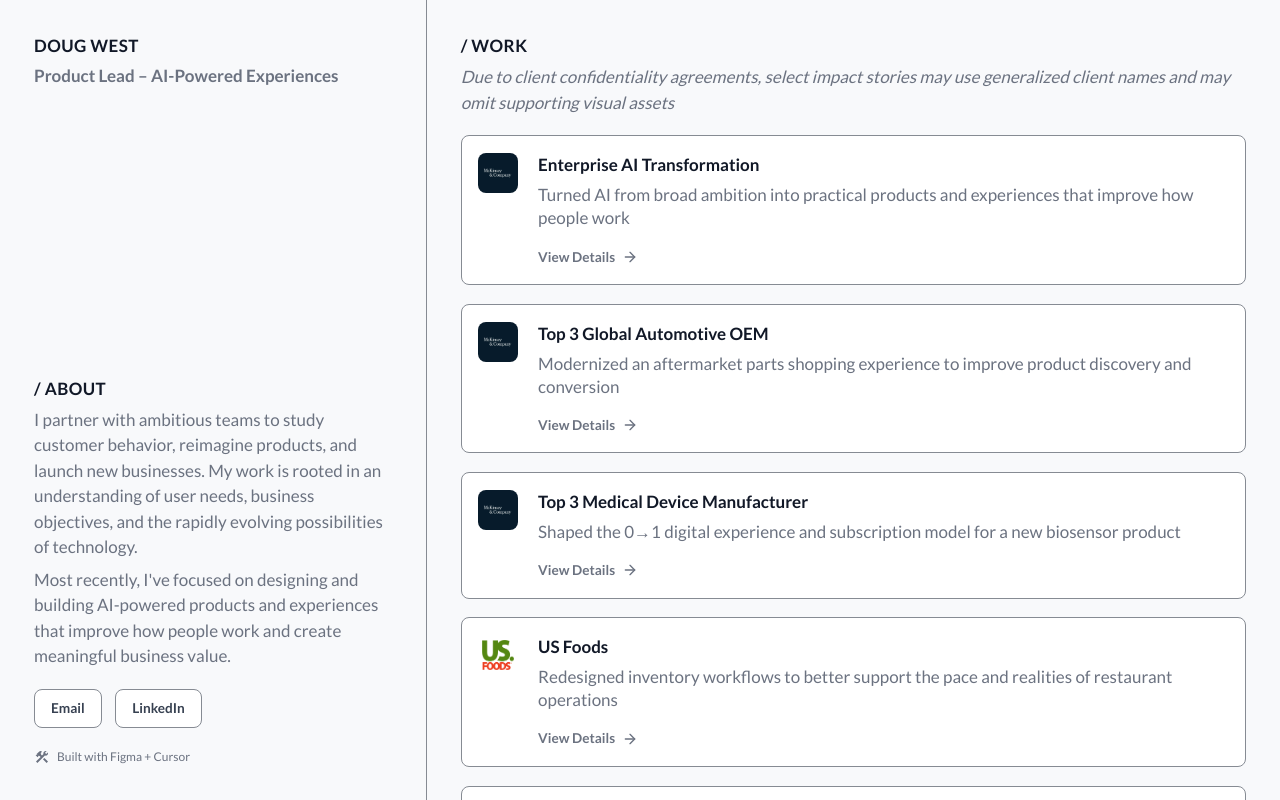
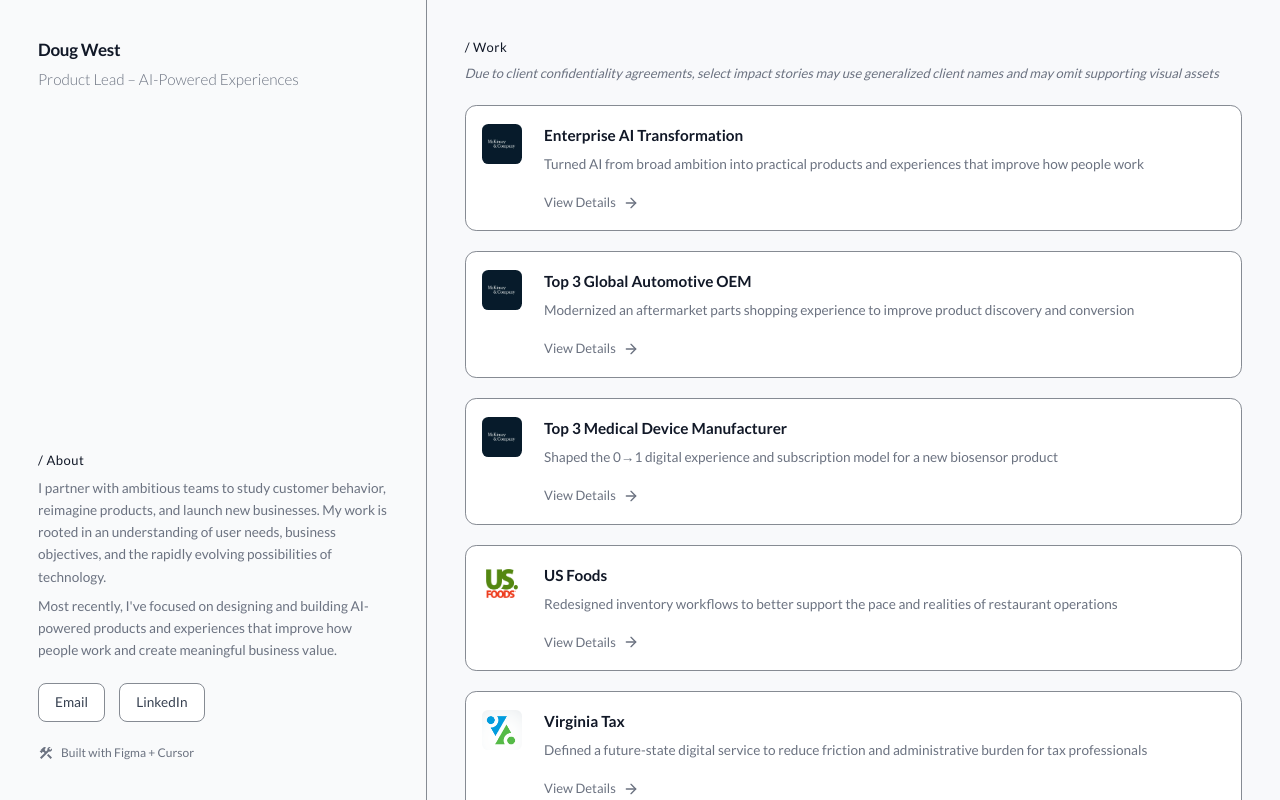
Before and after one commit to hotdiggitydoug/April-2025-Potfolio, a Next.js app: page / in a window 1280 px wide. Built offline with nearby package versions, Linux system fonts and the light colour scheme.

Commit message:
Ive style
jony Ive style prompt

```diff
--- a/src/app/globals.css
+++ b/src/app/globals.css
@@ -19,9 +19,9 @@
   --text-lg: 0.95625rem;
   --text-lg--line-height: 1.375rem;
   --text-xl: 1.0625rem;
-  --text-xl--line-height: 1.4375rem;
+  --text-xl--line-height: 1.5rem;
   --text-2xl: 1.275rem;
-  --text-2xl--line-height: 1.59375rem;
+  --text-2xl--line-height: 1.65rem;
   --text-3xl: 1.59375rem;
   --text-3xl--line-height: 1.875rem;
   --text-4xl: 1.9125rem;
@@ -47,11 +47,17 @@
     'Apple Color Emoji', 'Segoe UI Emoji', 'Segoe UI Symbol', 'Noto Color Emoji';
   --font-heading: var(--font-sans);
 
-  /* Lato has 400 / 700; cap heavy utilities at bold so weights resolve to loaded faces */
+  /* Lato 300 / 400 / 700 — map utilities to loaded faces (no faux 500/600) */
+  --font-weight-light: 300;
+  --font-weight-medium: 400;
   --font-weight-semibold: 700;
   --font-weight-bold: 700;
   --font-weight-extrabold: 700;
   --font-weight-black: 700;
+
+  /* Small caps / labels — restrained letterspace */
+  --tracking-label: 0.04em;
+  --tracking-tight: -0.015em;
 
   --color-folio-000: var(--folio-000);
   --color-folio-100: var(--folio-100);
@@ -73,23 +79,25 @@
   --color-portfolio-black: var(--folio-900);
   --color-portfolio-white: var(--folio-000);
 
-  /* Spacing rhythm (~15% tighter to match reduced type) */
-  --spacing-layout: 2.125rem;
-  --spacing-section: 1.275rem;
-  --spacing-block: 1.0625rem;
+  /* Spacing rhythm — slightly looser vertical cadence */
+  --spacing-layout: 2.375rem;
+  --spacing-section: 1.4rem;
+  --spacing-block: 1.125rem;
   --spacing-tight: 0.4375rem;
   /* Figma sidebar: gap between Email / LinkedIn */
-  --spacing-cta-gap: 0.85rem;
+  --spacing-cta-gap: 0.9rem;
   /* Tight blocks between label groups */
-  --spacing-sunk: 0.6375rem;
+  --spacing-sunk: 0.6875rem;
   /* Between `block` and `section` */
-  --spacing-comfort: 1.16875rem;
+  --spacing-comfort: 1.25rem;
   /* Between `section` and `layout` */
-  --spacing-loft: 1.7rem;
+  --spacing-loft: 1.875rem;
+  /* Two-column case study split (replaces ad-hoc gap-20) */
+  --spacing-grid-split: 5rem;
   /* Case study template: horizontal gutter at xl */
   --spacing-page-x: 7.225rem;
   /* Case study template: vertical page padding */
-  --spacing-page-y: 4.25rem;
+  --spacing-page-y: 4.5rem;
 
   --color-sidebar-ring: var(--sidebar-ring);
   --color-sidebar-border: var(--sidebar-border);
@@ -254,10 +262,10 @@
     @apply text-4xl font-semibold tracking-tight text-folio-900;
   }
   h2 {
-    @apply text-2xl font-semibold tracking-tight text-folio-900;
+    @apply text-2xl font-semibold tracking-normal text-folio-900;
   }
   h3 {
-    @apply text-xl font-semibold tracking-tight text-folio-900;
+    @apply text-xl font-semibold tracking-normal text-folio-900;
   }
   h4 {
     @apply text-lg font-semibold text-folio-900;
--- a/src/app/layout.tsx
+++ b/src/app/layout.tsx
@@ -5,7 +5,7 @@ import './globals.css'
 
 const lato = Lato({
   subsets: ['latin'],
-  weight: ['400', '700'],
+  weight: ['300', '400', '700'],
   style: ['normal', 'italic'],
   variable: '--font-lato',
   display: 'swap',
--- a/src/components/case-study/CaseStudyShell.tsx
+++ b/src/components/case-study/CaseStudyShell.tsx
@@ -49,7 +49,7 @@ export function CaseStudyShell({
           <Link
             href={backHref}
             className={cn(
-              'group inline-flex w-fit items-center gap-tight text-base font-semibold text-portfolio-black no-underline transition-colors duration-200 ease-out visited:text-portfolio-black hover:text-folio-500 motion-reduce:transition-none focus-visible:outline-none focus-visible:ring-2 focus-visible:ring-ring focus-visible:ring-offset-2',
+              'group inline-flex w-fit items-center gap-tight text-base font-medium text-portfolio-black no-underline transition-colors duration-300 ease-out visited:text-portfolio-black hover:text-folio-500 motion-reduce:transition-none focus-visible:outline-none focus-visible:ring-2 focus-visible:ring-ring focus-visible:ring-offset-2',
               canvas === 'subtle'
                 ? 'focus-visible:ring-offset-folio-100'
                 : 'focus-visible:ring-offset-background',
--- a/src/components/layout/PortfolioShell.tsx
+++ b/src/components/layout/PortfolioShell.tsx
@@ -12,7 +12,7 @@ type PortfolioShellProps = {
 export function PortfolioShell({ sidebar, children }: PortfolioShellProps) {
   return (
     <div className="box-border min-h-svh w-full bg-folio-125 lg:fixed lg:inset-0 lg:min-h-0 lg:overflow-hidden">
-      <aside className="box-border flex min-h-svh flex-col items-stretch border-r border-solid border-border bg-folio-125 p-layout lg:fixed lg:top-0 lg:bottom-0 lg:left-0 lg:z-20 lg:min-h-0 lg:w-1/3 lg:overflow-y-auto lg:overscroll-y-contain">
+      <aside className="box-border flex min-h-svh flex-col items-stretch border-r border-solid border-border bg-folio-100 p-layout lg:fixed lg:top-0 lg:bottom-0 lg:left-0 lg:z-20 lg:min-h-0 lg:w-1/3 lg:overflow-y-auto lg:overscroll-y-contain">
         {sidebar}
       </aside>
       <main className="flex min-h-0 flex-col gap-section bg-folio-125 p-layout lg:ml-[33.333333vw] lg:h-full lg:overflow-y-auto lg:overscroll-y-contain">
@@ -32,16 +32,18 @@ export function SidebarIdentity({
   linkedIn,
 }: HomeIdentity) {
   return (
-    <div className="flex min-h-0 w-full flex-1 flex-col justify-between gap-0">
+    <div className="flex min-h-0 w-full flex-1 flex-col justify-between gap-loft">
       <header className="flex shrink-0 flex-col gap-tight">
-        <p className="text-xl font-semibold uppercase tracking-wide text-portfolio-black">
+        <p className="text-xl font-bold tracking-tight text-portfolio-black">
           {name}
         </p>
-        <p className="text-xl font-semibold text-muted-foreground">{title}</p>
+        <p className="text-lg font-light leading-snug text-muted-foreground">
+          {title}
+        </p>
       </header>
       <div className="flex shrink-0 flex-col gap-section">
         <section className="flex flex-col gap-tight">
-          <h2 className="text-xl font-semibold uppercase tracking-wide text-portfolio-black">
+          <h2 className="text-sm font-medium tracking-label text-portfolio-black">
             {aboutHeading}
           </h2>
           <div className="flex flex-col gap-tight">
@@ -51,7 +53,7 @@ export function SidebarIdentity({
               .map((paragraph, index) => (
                 <p
                   key={index}
-                  className="text-xl font-normal leading-normal text-muted-foreground"
+                  className="text-base font-normal leading-relaxed text-muted-foreground"
                 >
                   {paragraph.trim()}
                 </p>
@@ -66,7 +68,7 @@ export function SidebarIdentity({
             href={email.href}
             className={cn(
               buttonVariants({ variant: 'secondary' }),
-              'h-auto rounded-lg border border-solid border-border px-4 py-2 text-base font-semibold transition-colors duration-300 ease-out motion-reduce:transition-none hover:border-folio-900 hover:bg-card hover:text-folio-900',
+              'h-auto rounded-lg border border-solid border-border px-4 py-2 text-base font-medium transition-[color,box-shadow,border-color] duration-300 ease-out motion-reduce:transition-none hover:border-folio-700 hover:bg-card hover:shadow-sm hover:text-folio-900',
             )}
           >
             {email.label}
@@ -75,7 +77,7 @@ export function SidebarIdentity({
             href={linkedIn.href}
             className={cn(
               buttonVariants({ variant: 'secondary' }),
-              'h-auto rounded-lg border border-solid border-border px-4 py-2 text-base font-semibold transition-colors duration-300 ease-out motion-reduce:transition-none hover:border-folio-900 hover:bg-card hover:text-folio-900',
+              'h-auto rounded-lg border border-solid border-border px-4 py-2 text-base font-medium transition-[color,box-shadow,border-color] duration-300 ease-out motion-reduce:transition-none hover:border-folio-700 hover:bg-card hover:shadow-sm hover:text-folio-900',
             )}
             target="_blank"
             rel="noreferrer"
--- a/src/components/ui/card.tsx
+++ b/src/components/ui/card.tsx
@@ -12,7 +12,7 @@ function Card({
       data-slot="card"
       data-size={size}
       className={cn(
-        "group/card flex flex-col gap-4 overflow-hidden rounded-xl bg-card py-4 text-sm text-card-foreground ring-1 ring-foreground/10 has-data-[slot=card-footer]:pb-0 has-[>img:first-child]:pt-0 data-[size=sm]:gap-3 data-[size=sm]:py-3 data-[size=sm]:has-data-[slot=card-footer]:pb-0 *:[img:first-child]:rounded-t-xl *:[img:last-child]:rounded-b-xl",
+        "group/card flex flex-col gap-block overflow-hidden rounded-xl bg-card py-block text-sm text-card-foreground ring-1 ring-border/60 has-data-[slot=card-footer]:pb-0 has-[>img:first-child]:pt-0 data-[size=sm]:gap-3 data-[size=sm]:py-3 data-[size=sm]:has-data-[slot=card-footer]:pb-0 *:[img:first-child]:rounded-t-xl *:[img:last-child]:rounded-b-xl",
         className
       )}
       {...props}
--- a/src/components/work/ProjectCard.tsx
+++ b/src/components/work/ProjectCard.tsx
@@ -41,7 +41,7 @@ export function ProjectCard({ project, className }: ProjectCardProps) {
       href={project.detailsHref}
       aria-label={`${project.title} — view details`}
       className={cn(
-        'group/card block rounded-lg no-underline outline-none',
+        'group/card block rounded-xl no-underline outline-none',
         'text-inherit visited:text-inherit hover:no-underline',
         'focus-visible:ring-2 focus-visible:ring-ring focus-visible:ring-offset-2 focus-visible:ring-offset-folio-125',
         className
@@ -49,15 +49,15 @@ export function ProjectCard({ project, className }: ProjectCardProps) {
     >
       <Card
         className={cn(
-          'h-full gap-section rounded-lg border border-solid border-border bg-card py-block shadow-none ring-0',
-          'transition-colors duration-300 ease-out motion-reduce:transition-none',
-          'group-hover/card:border-folio-900 group-hover/card:bg-card',
+          'h-full gap-section rounded-xl border border-solid border-border bg-card py-block shadow-none ring-0',
+          'transition-[border-color,box-shadow] duration-300 ease-out motion-reduce:transition-none',
+          'group-hover/card:border-folio-700 group-hover/card:bg-card group-hover/card:shadow-sm',
         )}
       >
         <CardContent className="flex flex-row items-start gap-section">
           <div
             className={cn(
-              'size-10 shrink-0 overflow-hidden rounded-lg',
+              'size-10 shrink-0 overflow-hidden rounded-md',
               'transition-[width,height] duration-300 ease-out motion-reduce:transition-none',
               'group-hover/card:size-11',
               project.imageThumbTileClassName,
@@ -81,15 +81,15 @@ export function ProjectCard({ project, className }: ProjectCardProps) {
             />
           </div>
           <div className="flex min-w-0 flex-1 flex-col items-start gap-tight text-left">
-            <p className="w-full text-xl font-semibold text-card-foreground">
+            <p className="w-full text-lg font-semibold text-card-foreground">
               {project.title}
             </p>
-            <p className="w-full text-xl text-muted-foreground">
+            <p className="w-full text-base leading-relaxed text-muted-foreground">
               {project.description}
             </p>
             <span
               className={cn(
-                'mt-sunk inline-flex items-center gap-tight text-base font-semibold text-muted-foreground',
+                'mt-sunk inline-flex items-center gap-tight text-sm font-medium text-muted-foreground',
                 'transition-colors duration-300 ease-out motion-reduce:transition-none',
                 'group-hover/card:text-folio-900',
               )}
--- a/src/components/work/WorkSection.tsx
+++ b/src/components/work/WorkSection.tsx
@@ -24,13 +24,13 @@ export function WorkSection({
       <div className="flex w-full flex-col gap-tight">
         <h2
           id="work-heading"
-          className="text-xl font-semibold uppercase tracking-wide text-portfolio-black"
+          className="text-sm font-medium tracking-label text-portfolio-black"
         >
           {sectionHeading}
         </h2>
         <p
           id="work-confidentiality-note"
-          className="w-full text-xl font-normal italic leading-normal text-muted-foreground"
+          className="w-full text-sm font-normal italic leading-snug text-muted-foreground"
         >
           {confidentialityNote}
         </p>
```
Also changed, not shown: src/components/case-study/CaseStudyTemplate.tsx (+11 -9 lines), src/components/case-study/EnterpriseAiCaseStudy.tsx (+11 -9 lines).
